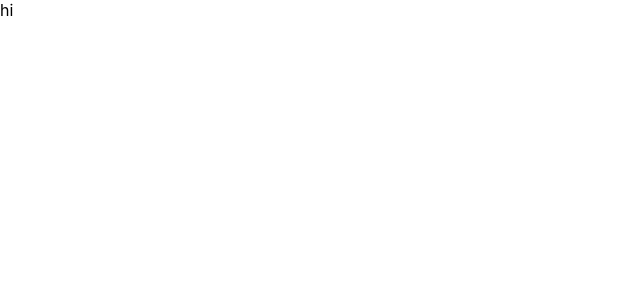
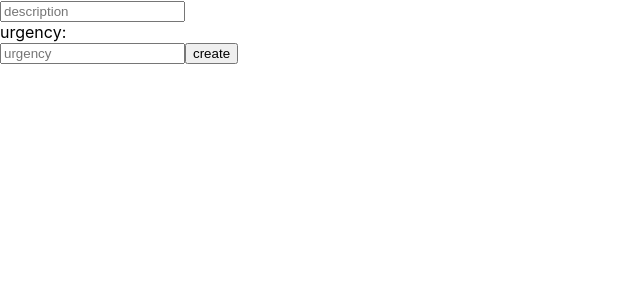
Before and after one commit to Yevgeny-Sh/anti-procrastination-app, a React (Create React App) app in the folder client/: page /new-tasks in a window 1280 px wide. Shown: the top 300 px of the page, without its empty margins (0-640 px from the left). Built offline with nearby package versions, Linux system fonts and the light colour scheme.

Commit message:
create task route

```diff
--- a/client/src/components/CreateTask.js
+++ b/client/src/components/CreateTask.js
@@ -1,5 +1,72 @@
-import React from "react";
+import React, { useState } from "react";
+import api from "../api/api";
 
 export default function CreateTask() {
-  return <div>hi</div>;
+  //import { Link } from "react-router-dom";
+  //import { useHistory } from "react-router-dom";
+
+  //const history = useHistory();
+
+  const [description, setDescription] = useState("");
+  const [urgency, setUrgency] = useState("");
+  const [owner, setOwner] = useState("");
+
+  //const [name, setName] = useState("");
+
+  const [errorMsg, setErrorMsg] = useState("");
+
+  //   const setTokenInStorage = (userToken) => {
+  //     sessionStorage.setItem("token", JSON.stringify(userToken));
+  //   };
+  const onDescriptionChange = (event) => {
+    setDescription(event.target.value);
+  };
+  const onUrgencyChange = (event) => {
+    setUrgency(event.target.value);
+  };
+
+  const handleCreate = async () => {
+    const task = {
+      description,
+      urgency,
+      owner,
+    };
+    //  try {
+    //   const res = await api.post("/tasks", task);
+    //   if (res.data) {
+    //setToken(data.token);
+    //setTokenInStorage(res.data.token);
+    //  let currUser = res.data.user;
+    //  let path = `/login/me`;
+    //history.push(path);
+    // history.push({
+    //   pathname: path,
+    //   state: { currUser },
+    // });
+    //  }
+    //  } catch (error) {
+    //  setErrorMsg(error.response);
+    //  }
+  };
+  return (
+    <>
+      <input
+        value={description}
+        placeholder="description"
+        onChange={onDescriptionChange}
+      />
+      <div>urgency: </div>
+      <input value={urgency} placeholder="urgency" onChange={onUrgencyChange} />
+      <button className="create-btn" onClick={handleCreate}>
+        create
+      </button>
+      {errorMsg ? (
+        <div className="errorMsg">error:{errorMsg}</div>
+      ) : (
+        <div></div>
+      )}
+    </>
+  );
 }
+//
+// return <div>hi</div>;
--- a/client/src/components/UsersTasks.js
+++ /dev/null
@@ -1,32 +0,0 @@
-import React, { useState, useEffect } from "react";
-import api from "../api/api";
-
-export default function UsersTasks() {
-  const [isPosted, setIsPosted] = useState(false);
-
-  const getTasks = async () => {
-    try {
-      const token = JSON.parse(sessionStorage.getItem("token"));
-      const requestOptions = {
-        method: "GET",
-        headers: {
-          Authorization: `Bearer ${token}`,
-          "Content-Type": "application/json",
-        },
-      };
-      const response = await api.get("/tasks", requestOptions);
-      if (response) {
-        console.log(response);
-        setIsPosted(true);
-      }
-    } catch (error) {
-      console.log(error.response);
-    }
-    return <div>hi</div>;
-  };
-
-  useEffect(() => {
-    getTasks();
-  });
-  return "UsersTasks";
-}
--- /dev/null
+++ b/client/src/components/UsersTasks.jsx
@@ -0,0 +1,5 @@
+import React from "react";
+
+export default function UsersTasks() {
+  return <div>UsersTasks</div>;
+}
```
